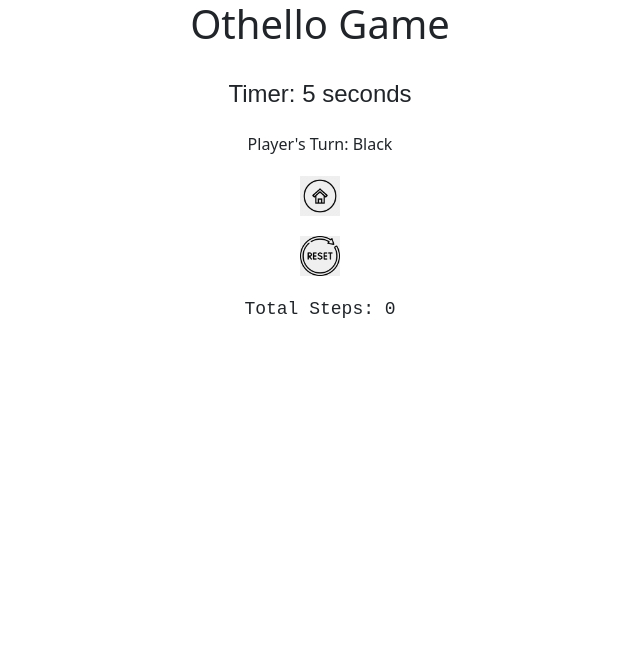
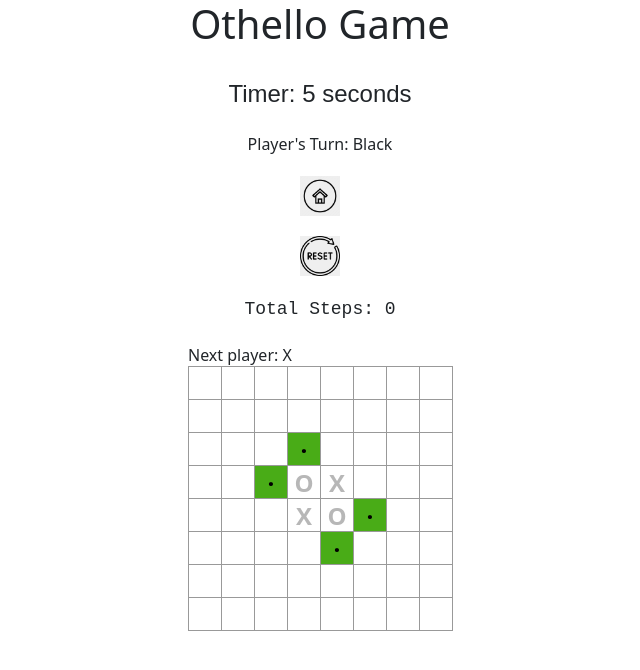
Before and after one commit to inari-mike/Reversed-Othello, a React (Vite) app in the folder Frontend/othello/: page /othello-game in a window 1280 px wide. Shown: the top 670 px of the page, without its empty margins (320-960 px from the left). Built offline with nearby package versions, Linux system fonts and the light colour scheme.

Commit message:
updated with gameboard

```diff
--- a/Frontend/othello/src/OthelloBoard.jsx
+++ b/Frontend/othello/src/OthelloBoard.jsx
@@ -1,31 +1,229 @@
 import React from 'react';
+import { useState } from 'react';
+import './OthelloBoardStyle.css'
+
+function Square({ value, onSquareClick, highlight }) {
+  const squareClassName = `square ${highlight ? 'highlighted' : ''}`;
+
+  return (
+    <button className={squareClassName} onClick={onSquareClick} disabled={!highlight}>
+      {value}
+      {highlight && <span className="highlight-text">·</span>}
+    </button>
+  );
+}
+
+function Board({ xIsNext, squares, onPlay }) {
+  const boardSize = 8;
+
+  function calculateFlippedSquares(i) {
+    const flippedSquares = [];
+    // Define the directions to check for valid flips
+    const directions = [
+      [-1, -1], // NW
+      [-1, 0],  // N
+      [-1, 1],  // NE
+      [0, -1],  // W
+      [0, 1],   // E
+      [1, -1],  // SW
+      [1, 0],   // S
+      [1, 1],   // SE
+    ];
+
+    // Check each direction for valid flips
+    directions.forEach(([dx, dy]) => {
+      let x = i % boardSize;
+      let y = Math.floor(i / boardSize);
+      let validFlip = false;
+      let flipIndices = [];
+
+      while (true) {
+        x += dx;
+        y += dy;
+        const index = y * boardSize + x;
+
+        if (x < 0 || x >= boardSize || y < 0 || y >= boardSize) {
+          break; // Out of bounds
+        }
+
+        if (squares[index] === null) {
+          break; // Empty square
+        }
+
+        if (squares[index] === (xIsNext ? 'X' : 'O')) {
+          validFlip = true;
+          break;
+        }
+
+        flipIndices.push(index);
+      }
+
+      if (validFlip) {
+        flippedSquares.push(...flipIndices);
+      }
+    });
+
+    return flippedSquares;
+  }
+
+  function calculateValidMoves() {
+    const validMoves = [];
+    for (let i = 0; i < boardSize * boardSize; i++) {
+      if (!squares[i]) {
+        const flippedSquares = calculateFlippedSquares(i);
+        if (flippedSquares.length > 0) {
+          validMoves.push(i);
+        }
+      }
+    }
+    console.log(xIsNext)
+    console.log(validMoves)
+
+    return validMoves;
+  }
+  function handleClick(i) {
+    const validMoves = calculateValidMoves();
+    // if (currentMove === 64 || squares[i]) {
+    //   return;
+    // }
+    const nextSquares = squares.slice();
+    const flippedSquares = calculateFlippedSquares(i);
+    // const validMoves = calculateValidMoves();
 
 
-const OthelloBoard = () => {
-  // Create an 8x8 grid (you can customize this further)
-  const rows = 8;
-  const cols = 8;
+    if (flippedSquares.length >= 0) {
+      flippedSquares.forEach((index) => {
+        nextSquares[index] = xIsNext ? 'X' : 'O';
+      });
+    }
 
-  // Generate the board cells
-  const renderCells = () => {
-    const cells = [];
-    for (let row = 0; row < rows; row++) {
-      for (let col = 0; col < cols; col++) {
-        cells.push(
-          <div key={`${row}-${col}`} className="board-cell">
-            {/* Customize cell content (e.g., discs) */}
-          </div>
-        );
+    // if (validMoves.length >= 0) {
+    //   validMoves.forEach((index) => {
+    //     nextSquares[index] = 'G';
+    //   });
+    // }
+
+
+    if (xIsNext) {
+      nextSquares[i] = 'X';
+    } else {
+      nextSquares[i] = 'O';
+    }
+    onPlay(nextSquares);
+  }
+  const validMoves = calculateValidMoves();
+  let status;
+  if (validMoves.length === 0) {
+    const winner = countPieces(squares);
+    if (winner != "Draw") {
+      // console.log('w')
+      status = 'Winner: ' + winner;
+    } else {
+      status = 'Draw';
+      // console.log('D')
+
+    };
+    } else {
+    status = 'Next player: ' + (xIsNext ? 'X' : 'O');
+    // console.log('n')
+
+  }
+  // const winner = calculateWinner(squares);
+  // let status;
+  // if (winner) {
+  //   status = 'Winner: ' + winner;
+  // } else {
+  //   status = 'Next player: ' + (xIsNext ? 'X' : 'O');
+  // }
+
+
+  return (
+    <>
+      <div className="status">{status}</div>
+      {Array.from({ length: boardSize }).map((_, row) => (
+        <div className="board-row" key={row}>
+          {Array.from({ length: boardSize }).map((_, col) => {
+            const index = row * boardSize + col;
+            const isMoveValid = validMoves.includes(index);
+            let value = squares[index]; // Initialize value
+
+            return (
+              <Square
+                key={index}
+                value={squares[index]}
+                onSquareClick={() => handleClick(index)}
+                highlight={isMoveValid} // Add this prop to Square component
+              />
+            );
+          })}
+        </div>
+      ))}
+    </>
+  );
+}
+
+export default function Game() {
+  const [history, setHistory] = useState([initializeBoard()]);
+  const [currentMove, setCurrentMove] = useState(0);
+  const xIsNext = currentMove % 2 === 0;
+  const currentSquares = history[currentMove];
+
+  function initializeBoard() {
+    const initialSquares = Array(64).fill(null); // Assuming a 64-square board
+    initialSquares[27] = 'O'; // Black piece
+    initialSquares[28] = 'X'; // White piece
+    initialSquares[35] = 'X'; // White piece
+    initialSquares[36] = 'O'; // Black piece
+    return initialSquares;
+  }
+
+  function handlePlay(nextSquares) {
+    const nextHistory = [...history.slice(0, currentMove + 1), nextSquares];
+    setHistory(nextHistory);
+    setCurrentMove(nextHistory.length - 1);
+  }
+
+  function jumpTo(nextMove) {
+    setCurrentMove(nextMove);
+  }
+  const moves = history.map((squares, move) => (
+    <li key={move}>
+      {move === 0 && (
+        <button onClick={() => jumpTo(move)}>Go to game start</button>
+      )}
+    </li>
+  ));
+
+
+  return (
+    <div className="game">
+      <div className="game-board">
+        <Board xIsNext={xIsNext} squares={currentSquares} onPlay={handlePlay} />
+      </div>
+    </div>
+  );
+}
+
+
+function countPieces(squares) {
+  let count_X = 0;
+  let count_O = 0;
+  for (let row = 0; row < 8; row++) {
+    for (let col = 0; col < 8; col++) {
+      const index = row * 8 + col;
+      const cell = squares[index];
+      if (cell === 'X') {
+        count_X++;
+      } else if (cell === 'O') {
+        count_O++;
       }
     }
-    return cells;
-  };
-
-  return (
-    <div className="othello-board">
-      {renderCells()}
-    </div>
-  );
-};
-
-export default OthelloBoard;
+  }
+  if (count_O > count_X) {
+    return "O";
+  } else if (count_X > count_O){
+    return "X";
+  } else{
+    return "Draw";
+  }
+}
--- /dev/null
+++ b/Frontend/othello/src/OthelloBoardStyle.css
@@ -0,0 +1,29 @@
+.square {
+    background: #fff;
+    border: 1px solid #999;
+    float: left;
+    font-size: 24px;
+    font-weight: bold;
+    line-height: 34px;
+    height: 34px;
+    margin-right: -1px;
+    margin-top: -1px;
+    padding: 0;
+    text-align: center;
+    width: 34px;
+  }
+
+  .highlighted {
+    background: #49ac17;
+    border: 1px solid #999;
+    float: left;
+    font-size: 24px;
+    font-weight: bold;
+    line-height: 34px;
+    height: 34px;
+    margin-right: -1px;
+    margin-top: -1px;
+    padding: 0;
+    text-align: center;
+    width: 34px;
+  }
--- a/Frontend/othello/src/OthelloIntroPage.jsx
+++ b/Frontend/othello/src/OthelloIntroPage.jsx
@@ -1,7 +1,7 @@
 // OthelloPage.jsx
 import React from 'react';
 import { Link } from 'react-router-dom';
-
+import './OthelloIntroPageStyle.css'
 
 const OthelloPage = () => {
   return (
--- /dev/null
+++ b/Frontend/othello/src/OthelloIntroPageStyle.css
@@ -0,0 +1,38 @@
+/* styling_for_game_page.css */
+
+/* Center the entire OthelloPage */
+.othello-page {
+    display: flex;
+    flex-direction: column;
+    align-items: center;
+    justify-content: center;
+    height: 100vh; /* Adjust as needed */
+  }
+
+  /* Style the background image */
+  .background-image img {
+    max-width: 100%;
+    height: auto;
+  }
+
+  /* Style the rules section */
+  .rules {
+    text-align: center;
+    margin: 20px;
+  }
+
+  /* Style the play button */
+  .play-button {
+    padding: 10px 20px;
+    background-color: #007bff;
+    color: #fff;
+    border: none;
+    cursor: pointer;
+    font-size: 16px;
+    border-radius: 5px;
+    transition: background-color 0.3s ease;
+  }
+
+  .play-button:hover {
+    background-color: #0056b3;
+  }
--- a/Frontend/othello/src/gamePage.jsx
+++ b/Frontend/othello/src/gamePage.jsx
@@ -36,7 +36,7 @@ const OthelloGame = () => {
   const handleGoHome = () => {
     history.push('/'); // Navigate to OthelloPage
   };
-
+//
   return (
     <div className="othello-game">
       <h1>Othello Game</h1>
```
